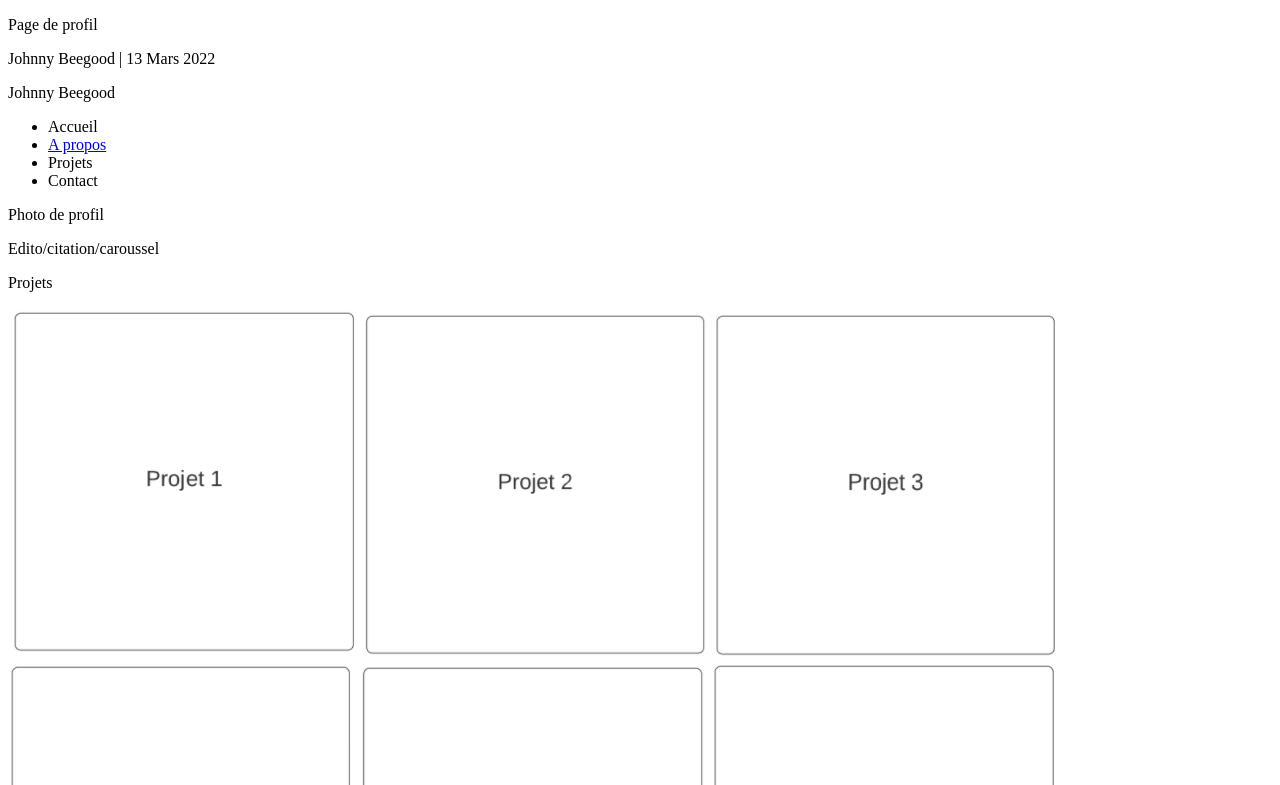
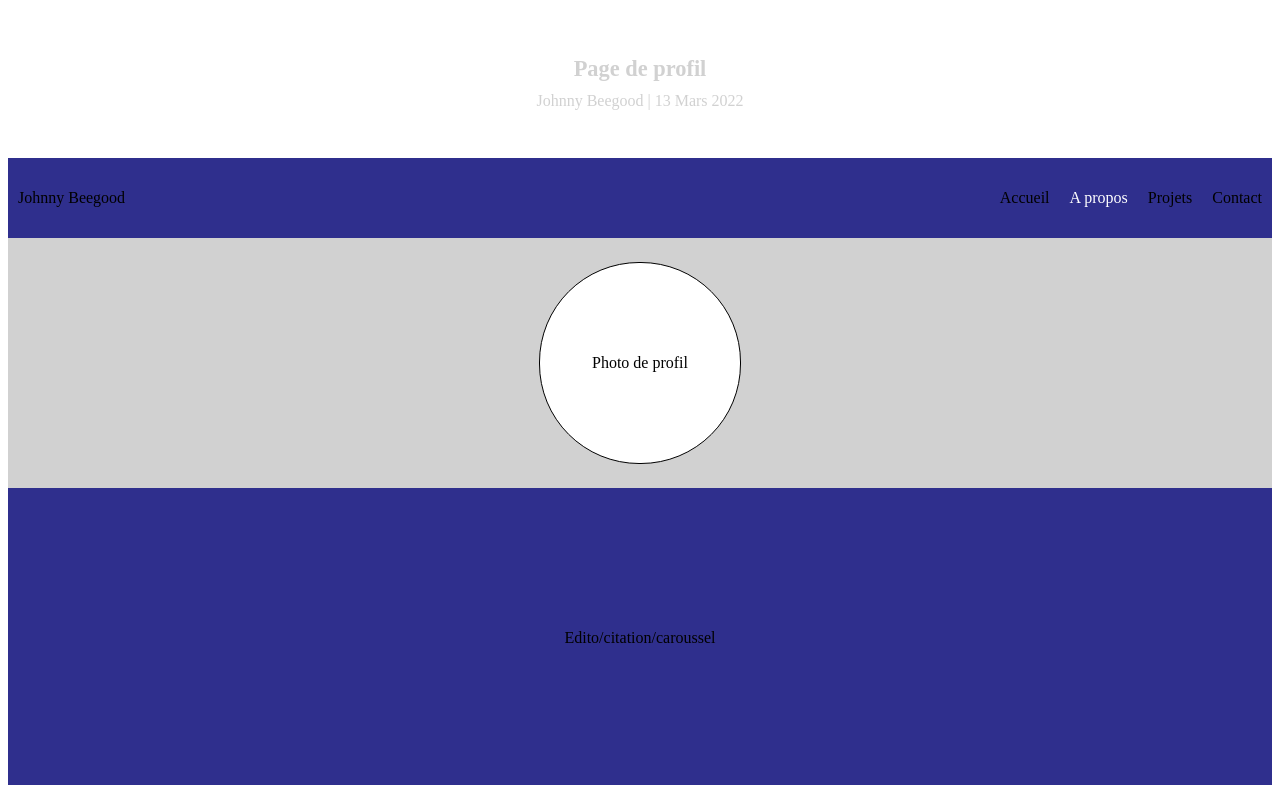
Before and after one commit to JonathanChosson/JobChallenge, a plain HTML site: page index.html in a window 1280 px wide. Shown: the top 785 px of the page. Drawn offline with Linux system fonts and the light colour scheme.

Commit message:
[CSS] Mise en place du début du style :lipstick:

```diff
--- /dev/null
+++ b/index.css
@@ -0,0 +1,98 @@
+body * {
+    margin : 0px;
+    padding : 0px
+}
+a{
+    text-decoration: none;
+    color: white;
+}
+
+.header__div1{
+    background-color: white;
+    height: 150px;
+    display: flex;
+    justify-content: center;
+    align-items: center;
+    flex-flow: column wrap;
+}
+
+.header__div1__p--titre{
+    color: rgb(209, 209, 209);
+    font-size: 1.4rem;
+    font-weight: bold;
+}
+
+.header__div1__p{
+    margin-top: 10px;
+    color: rgb(209, 209, 209);
+    font-size: 1rem;
+}
+
+.header__div2{
+    height: 80px;
+    background-color: rgb(47, 47, 141);
+    display: flex;
+    justify-content: space-between;
+    align-items: center;
+}
+
+.header__div2__div1{
+    margin-left: 10px;
+}
+
+.header__div2__div2__ul{
+    display: flex;
+    justify-content: center;
+    align-items: center;
+    list-style-type: none;
+}
+
+.header__div2__div2__ul__li{
+    margin-left: 10px;
+    margin-right: 10px;
+}
+
+.header__div3{
+    height: 250px;
+    background-color: rgb(209, 209, 209);
+    display: flex;
+    justify-content: center;
+    align-items: center;
+}
+
+.header__div3__p{
+    display: flex;
+    justify-content: center;
+    align-items: center;
+    height:200px;
+    width:200px;
+    background-color: white;
+    border: 1px solid black;
+    border-radius: 100px;
+}
+
+#a_propos{
+    height: 300px;
+    background-color: rgb(47, 47, 141);
+    display: flex;
+    justify-content: center;
+    align-items: center;
+}
+
+.parent{
+    display: flex;
+    justify-content: space-around;
+    align-items: center;
+    flex-flow: row wrap;
+}
+
+.parent__p{
+    flex: 1 100%;
+    margin-left: 40px;
+    font-size: 1.5rem;
+}
+
+.parent__enfants{
+    width: 25%;
+    margin:20px;
+}
--- a/index.html
+++ b/index.html
@@ -4,6 +4,7 @@
     <meta charset="UTF-8">
     <meta http-equiv="X-UA-Compatible" content="IE=edge">
     <meta name="viewport" content="width=device-width, initial-scale=1.0">
+    <link rel="stylesheet" href="./index.css">
 
     <title>Job Challenge </title>
 </head>
@@ -34,7 +35,9 @@
             </div>
         </div>
         <div class="header__div3">
-            Photo de profil
+            <p class="header__div3__p">
+                Photo de profil
+            </p>
         </div>
     </header>
     <!-- fin header -->
@@ -43,14 +46,14 @@
         <aside id="a_propos">
             <p>Edito/citation/caroussel</p>
         </aside>
-        <article>
-            <p>Projets</p>
-            <img src="./images/Projet_1.png" alt="" />
-            <img src="./images/Projet_2.png" alt="" />
-            <img src="./images/Projet_3.png" alt="" />
-            <img src="./images/Projet_4.png" alt="" />
-            <img src="./images/Projet_5.png" alt="" />
-            <img src="./images/Projet_6.png" alt="" />
+        <article class="parent">
+            <p class="parent__p">Projets</p>
+            <img class="parent__enfants" src="./images/Projet_1.png" alt="" />
+            <img class="parent__enfants" src="./images/Projet_2.png" alt="" />
+            <img class="parent__enfants" src="./images/Projet_3.png" alt="" />
+            <img class="parent__enfants" src="./images/Projet_4.png" alt="" />
+            <img class="parent__enfants" src="./images/Projet_5.png" alt="" />
+            <img class="parent__enfants" src="./images/Projet_6.png" alt="" />
         </article>
     </main>
 </body>
```
